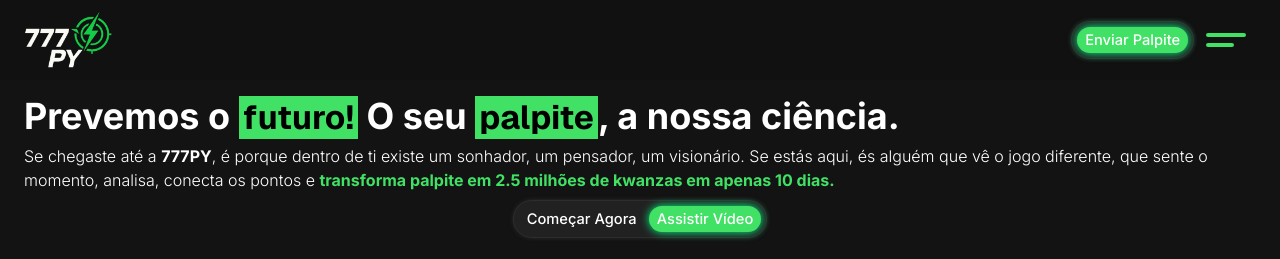
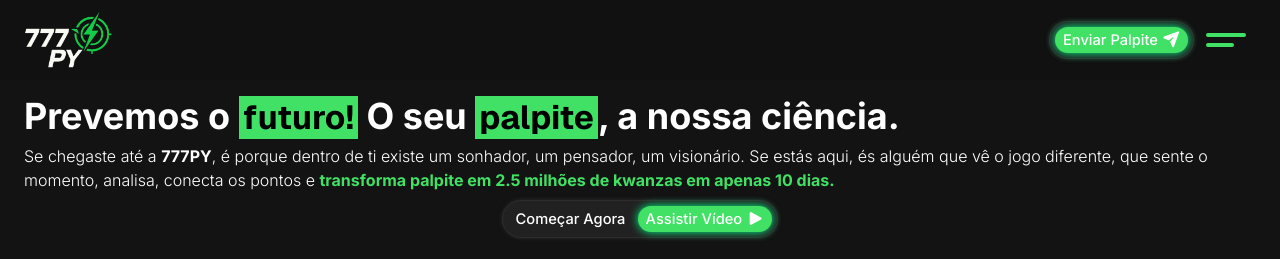
Before and after one commit to C4L3B3666/Projeto777, a website: page index.html in a window 1280 px wide. Shown: the top 259 px of the page. Drawn offline with nearby package versions, Linux system fonts and the light colour scheme; grey boxes are pictures that could not be loaded.

Commit message:
Adição dos icones nos botões

```diff
--- a/index.html
+++ b/index.html
@@ -24,12 +24,12 @@
         <nav class="hidden">
             <nav class="nav_botoes">
                 <a href="#"><button class="button button_secundary">Contatar</button></a>
-                <a href="#"><button class="button">Enviar Palpite</button></a>
+                <a href="#"><button class="button">Enviar Palpite <i class="fa-solid fa-paper-plane"></i></button></a>
             </nav>
         </nav>
         <nav class="flex items-center gap-0.5 z-[2]">
             <nav class="nav_botoes">
-                <a href="#"><button class="button">Enviar Palpite</button></a>
+                <a href="#"><button class="button">Enviar Palpite <i class="fa-solid fa-paper-plane"></i></button></a>
             </nav>
             <nav class="menu_bar p-1.5 cursor-pointer">
                 <div class="linha_bar"></div>
@@ -44,7 +44,7 @@
             <nav class="flex justify-center items-center pt-2">
                 <nav class="nav_botoes">
                     <a href="#"><button class="button button_secundary">Começar Agora</button></a>
-                    <a href="#"><button class="button">Assistir Vídeo</button></a>
+                    <a href="#"><button class="button">Assistir Vídeo <i class="fa-solid fa-play"></i></button></a>
                 </nav>
             </nav>
             <nav class="flex items-center justify-center py-6">
```
